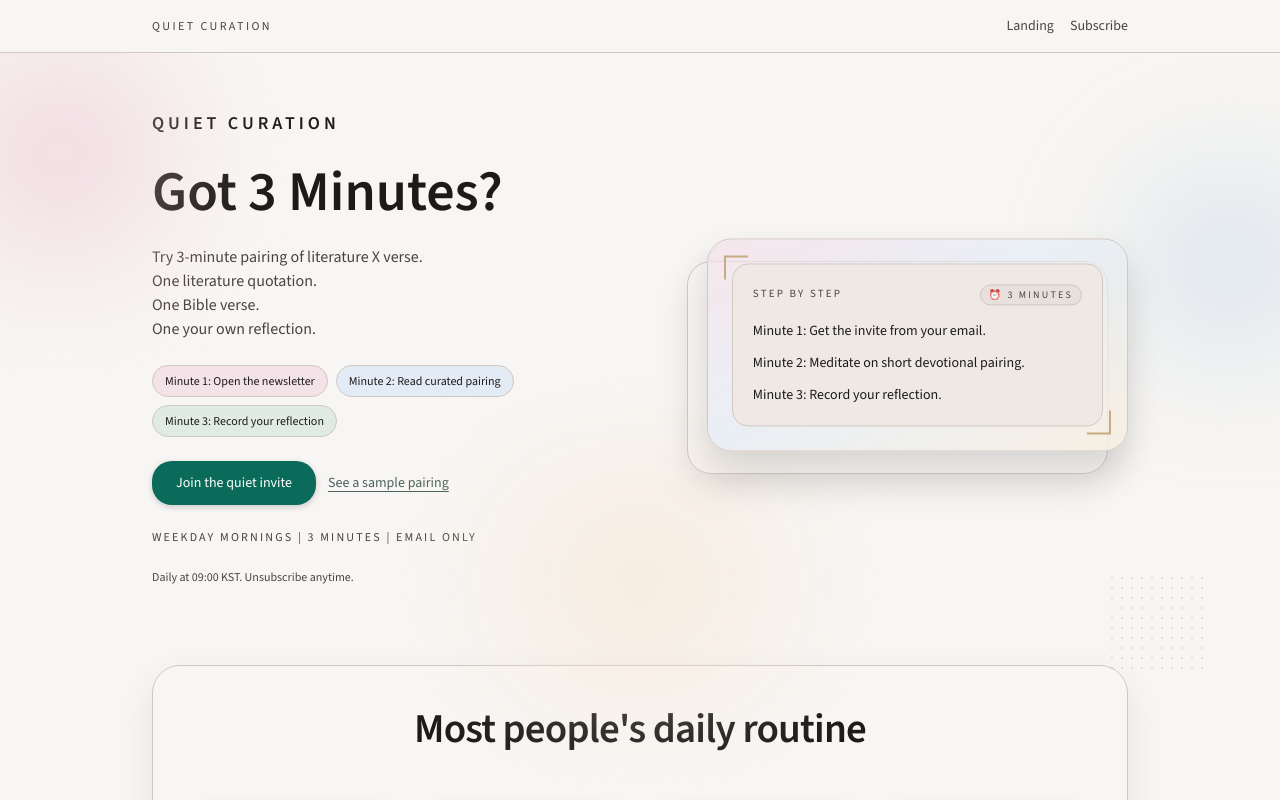
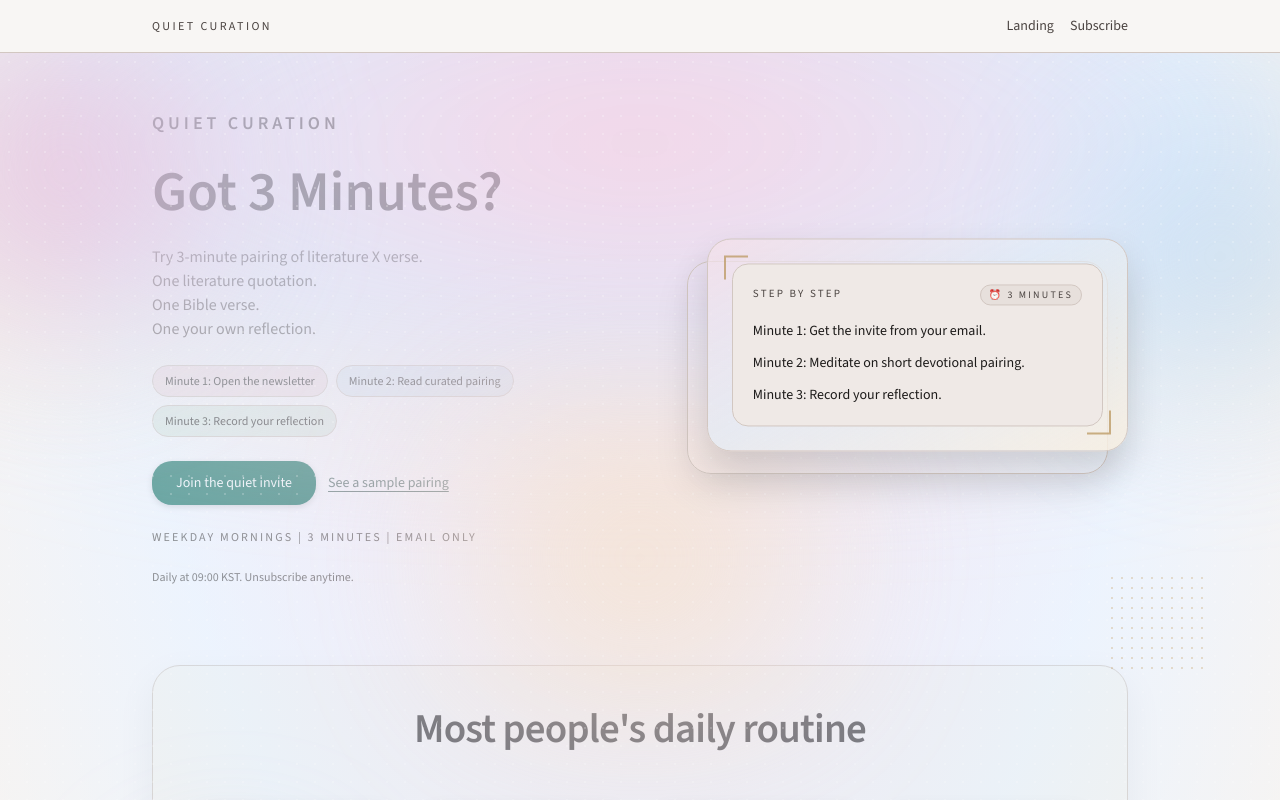
Before and after one commit to joanna911013/quiet-curation-web, a Next.js app: page /landing in a window 1280 px wide. Shown: the top 800 px of the page. Built offline with nearby package versions, Linux system fonts and the light colour scheme.

Commit message:
Enhance landing page with celestial background layers

```diff
--- a/app/(marketing)/landing/page.tsx
+++ b/app/(marketing)/landing/page.tsx
@@ -30,13 +30,18 @@ const samplePairing = {
 
 export default function LandingPage() {
   return (
-    <main className="relative overflow-hidden">
+    <main className="relative overflow-hidden bg-[linear-gradient(180deg,#fdf9ff_0%,#f7fbff_40%,#fbf8f2_100%)]">
       <MarketingViewEvent event="lp_view" />
-      <div className="pointer-events-none absolute left-[-120px] top-[-80px] h-[360px] w-[360px] rounded-full bg-[radial-gradient(circle_at_center,_rgba(236,194,208,0.55),_rgba(236,194,208,0)_72%)] blur-2xl" />
-      <div className="pointer-events-none absolute right-[-120px] top-[40px] h-[340px] w-[340px] rounded-full bg-[radial-gradient(circle_at_center,_rgba(188,210,228,0.45),_rgba(188,210,228,0)_70%)] blur-2xl" />
-      <div className="pointer-events-none absolute left-1/2 top-[380px] h-[300px] w-[520px] -translate-x-1/2 rounded-full bg-[radial-gradient(circle_at_center,_rgba(246,227,203,0.55),_rgba(246,227,203,0)_72%)] blur-2xl" />
-      <div className="pointer-events-none absolute right-[6%] top-[520px] h-24 w-24 bg-[radial-gradient(rgba(198,160,102,0.55)_1.2px,transparent_1.2px)] [background-size:10px_10px] opacity-45" />
-      <div className="pointer-events-none absolute left-[10%] top-[760px] h-20 w-20 bg-[radial-gradient(rgba(198,160,102,0.45)_1.2px,transparent_1.2px)] [background-size:10px_10px] opacity-40" />
+      <div className="pointer-events-none absolute inset-0 bg-[radial-gradient(110%_74%_at_50%_-6%,rgba(245,196,218,0.54),rgba(219,236,252,0.46)_40%,rgba(248,231,198,0.3)_62%,rgba(255,255,255,0)_78%)]" />
+      <div className="pointer-events-none absolute inset-x-[-20%] top-[-220px] h-[620px] bg-[radial-gradient(ellipse_at_center,rgba(247,202,223,0.52),rgba(203,228,252,0.42)_44%,rgba(248,230,193,0.22)_68%,rgba(255,255,255,0)_80%)] blur-3xl" />
+      <div className="pointer-events-none absolute left-[-150px] top-[-90px] h-[430px] w-[430px] rounded-full bg-[radial-gradient(circle_at_center,_rgba(239,178,208,0.7),_rgba(239,178,208,0)_72%)] blur-3xl animate-[float_15s_ease-in-out_infinite]" />
+      <div className="pointer-events-none absolute right-[-130px] top-[20px] h-[380px] w-[380px] rounded-full bg-[radial-gradient(circle_at_center,_rgba(186,214,239,0.66),_rgba(186,214,239,0)_72%)] blur-3xl animate-[float_18s_ease-in-out_infinite]" />
+      <div className="pointer-events-none absolute left-1/2 top-[340px] h-[340px] w-[620px] -translate-x-1/2 rounded-full bg-[radial-gradient(circle_at_center,_rgba(248,224,188,0.62),_rgba(248,224,188,0)_72%)] blur-3xl animate-[float_20s_ease-in-out_infinite]" />
+      <div className="pointer-events-none absolute left-[8%] top-[780px] h-[260px] w-[260px] rounded-full bg-[radial-gradient(circle_at_center,_rgba(230,206,244,0.46),_rgba(230,206,244,0)_72%)] blur-3xl" />
+      <div className="pointer-events-none absolute inset-0 opacity-45 [background-image:radial-gradient(rgba(255,255,255,0.92)_0.75px,transparent_0.75px)] [background-size:18px_18px] [mask-image:linear-gradient(to_bottom,rgba(0,0,0,0.58),transparent_85%)]" />
+      <div className="pointer-events-none absolute right-[6%] top-[520px] h-24 w-24 bg-[radial-gradient(rgba(198,160,102,0.58)_1.2px,transparent_1.2px)] [background-size:10px_10px] opacity-55" />
+      <div className="pointer-events-none absolute left-[10%] top-[760px] h-20 w-20 bg-[radial-gradient(rgba(198,160,102,0.5)_1.2px,transparent_1.2px)] [background-size:10px_10px] opacity-45" />
+      <div className="pointer-events-none absolute right-[12%] top-[260px] h-16 w-16 bg-[radial-gradient(rgba(198,160,102,0.44)_1.1px,transparent_1.1px)] [background-size:10px_10px] opacity-40" />
 
       <div className="mx-auto flex w-full max-w-5xl flex-col gap-20 px-6 pb-20 pt-8 sm:pt-12 lg:pt-14">
         <section className="grid gap-8 sm:gap-10 lg:grid-cols-[1.1fr_0.9fr] lg:items-center">
```
